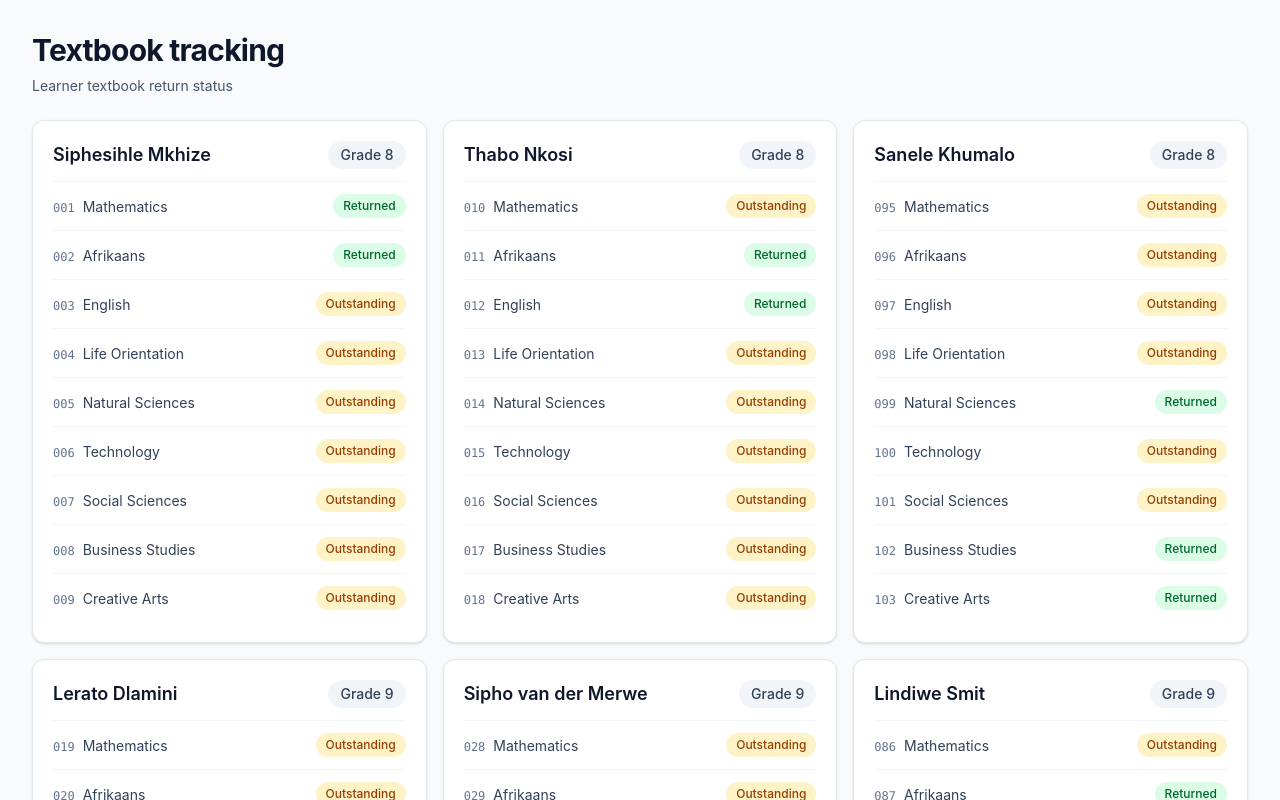
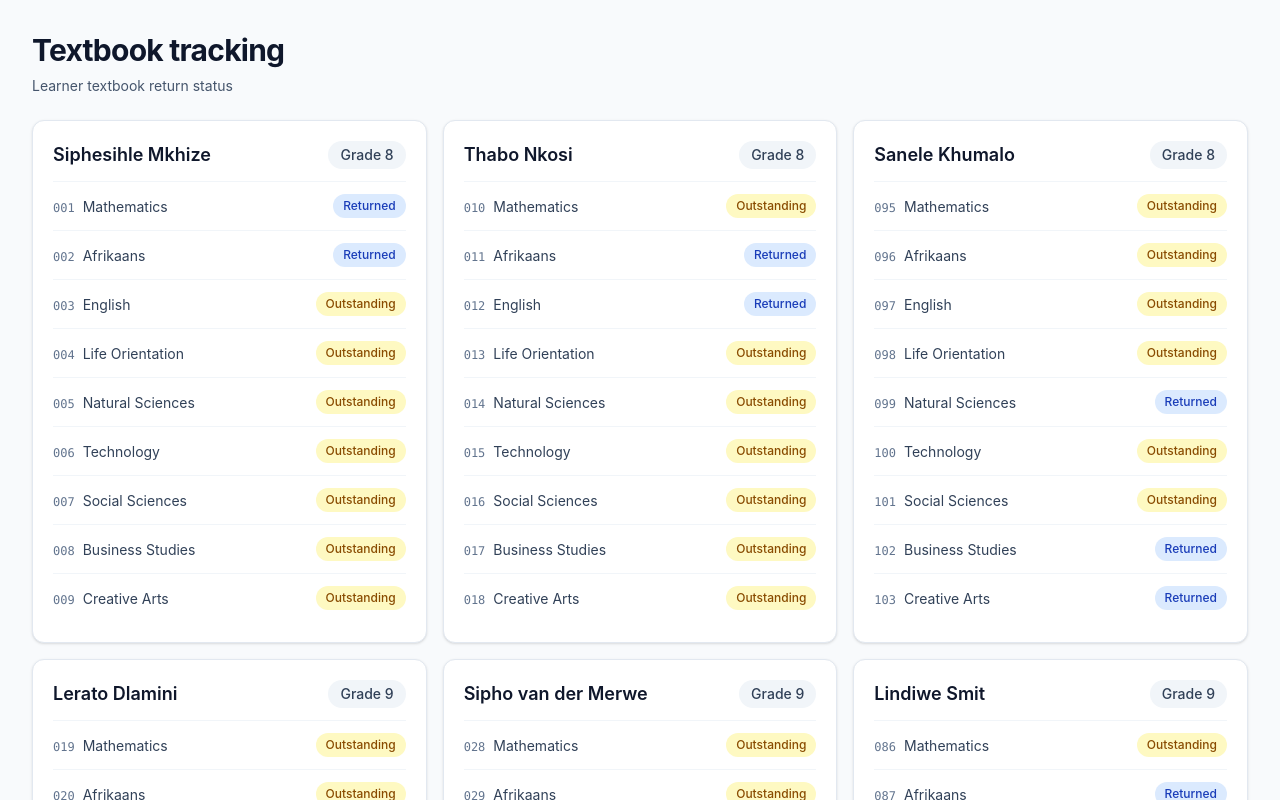
Before and after one commit to neommethi/Textbook-tracker, a React (Vite) app in the folder client/: page /admin in a window 1280 px wide. Shown: the top 800 px of the page. Built offline with nearby package versions, Linux system fonts and the light colour scheme.

Commit message:
Altered colours to match school inspo

```diff
--- a/client/src/components/TextbookRow.jsx
+++ b/client/src/components/TextbookRow.jsx
@@ -1,8 +1,8 @@
 // Show one textbook and whether it has been returned.
 export default function TextbookRow({ textbook }) {
   const statusStyles = textbook.returned
-    ? 'bg-green-100 text-green-800'
-    : 'bg-amber-100 text-amber-800'
+    ? 'bg-blue-100 text-blue-800'
+    : 'bg-yellow-100 text-yellow-800'
 
   return (
     <li className="flex items-center justify-between gap-3 border-t border-slate-100 py-3">
--- a/client/src/pages/Login.jsx
+++ b/client/src/pages/Login.jsx
@@ -58,7 +58,7 @@ export default function Login() {
 
         <p className="mt-4 text-center text-sm text-gray-600">
           No account yet?{' '}
-          <Link to="/signup" className="text-blue-600 font-medium">
+          <Link to="/signup" className="text-yellow-600 font-medium">
             Sign up
         </Link>
         </p>
--- a/client/src/pages/Signup.jsx
+++ b/client/src/pages/Signup.jsx
@@ -76,7 +76,7 @@ export default function Signup() {
 
         <p className="mt-4 text-center text-sm text-gray-600">
           Already have an account?{' '}
-          <Link to="/login" className="text-blue-600 font-medium">
+          <Link to="/login" className="text-yellow-600 font-medium">
             Log in
           </Link>
         </p>
```
